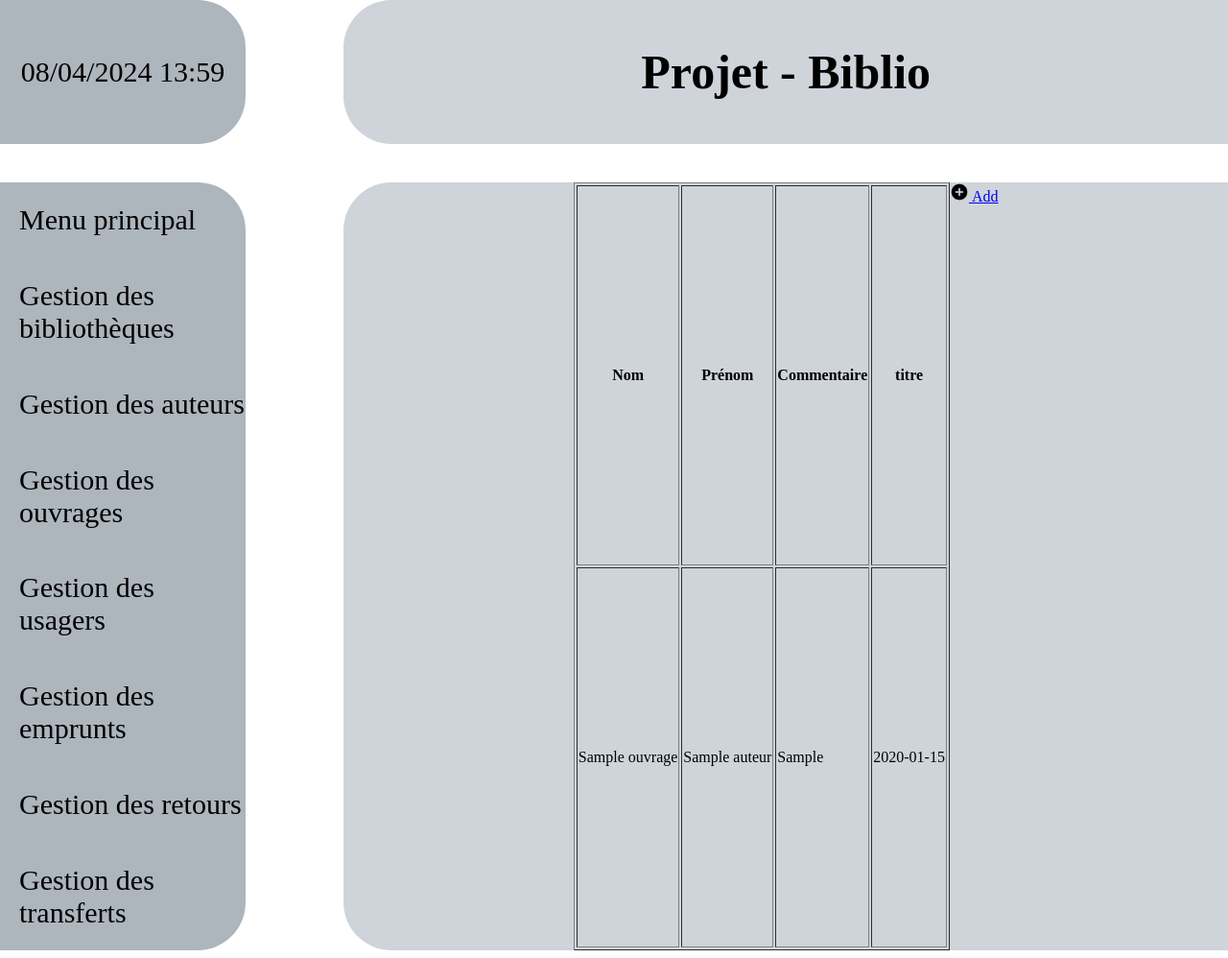
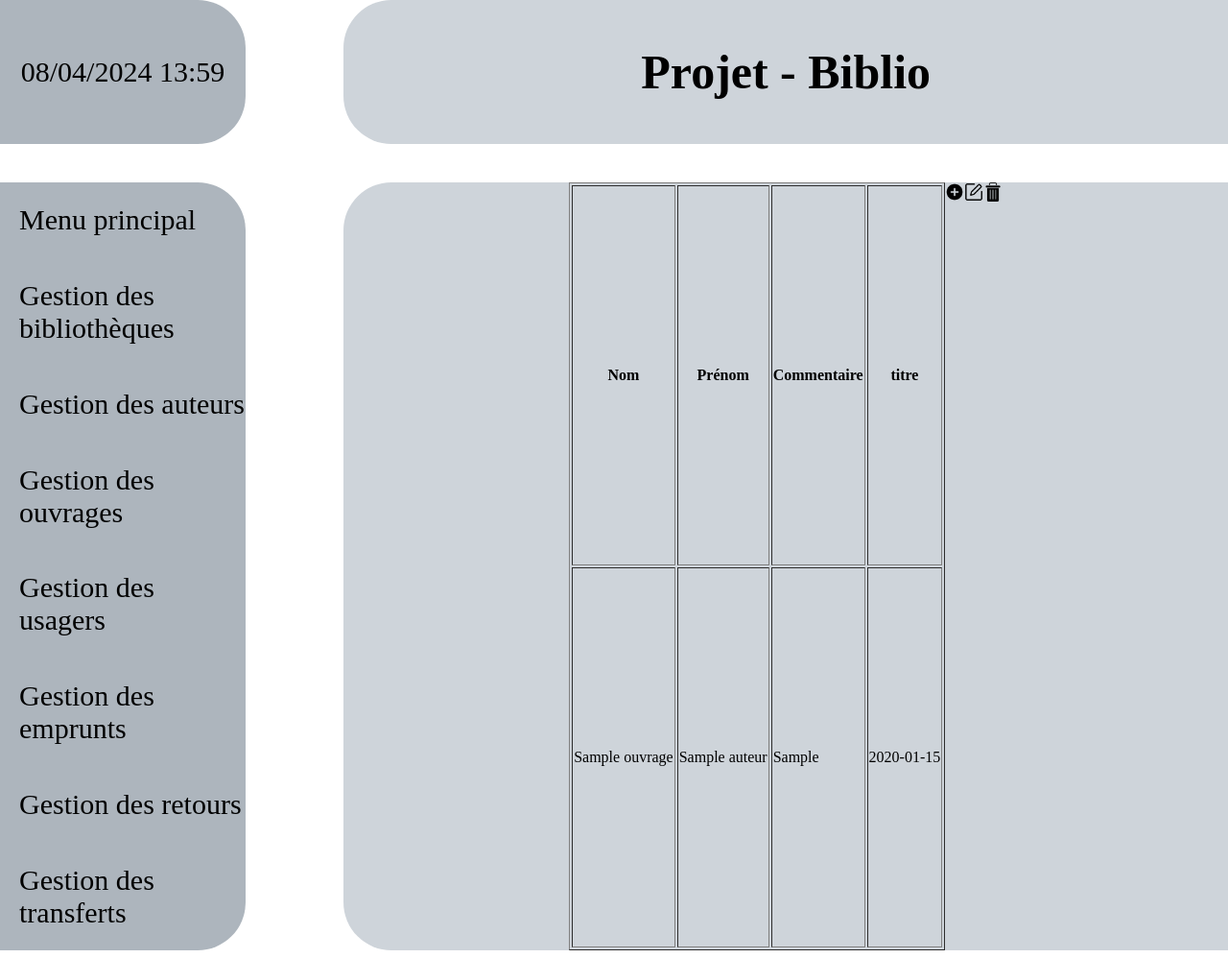
Before and after one commit to TusseauElouan/GrosProjetSaMere, a PHP site: page /Pages/Ouvrages/ouvrages_01.php in a window 1280 px wide. Shown: the whole page at 96% size. Run offline with PHP 8.4, Linux system fonts and the light colour scheme; tables that the repository leaves empty hold one stand-in row (values such as "Sample post").

Commit message:
ajout bouton

```diff
--- a/Pages/Ouvrages/ouvrages_01.php
+++ b/Pages/Ouvrages/ouvrages_01.php
@@ -50,7 +50,13 @@ require_once '../../includes/connexion.php';
                 <br />
                 <a href="auteur_04.php">
                     <img src="../../Medias/ajouterform.png" class="boutonsform" alt="">
-                    Add
+                </a>
+                <a
+                    href="#">
+                    <img src="../../Medias/editform.png" class="boutonsform" alt="image de modification">
+                </a>
+                <a href="#">
+                    <img src="../../Medias/supprimerform.png" class="boutonsform" alt="">
                 </a>
             </div>
 
```
